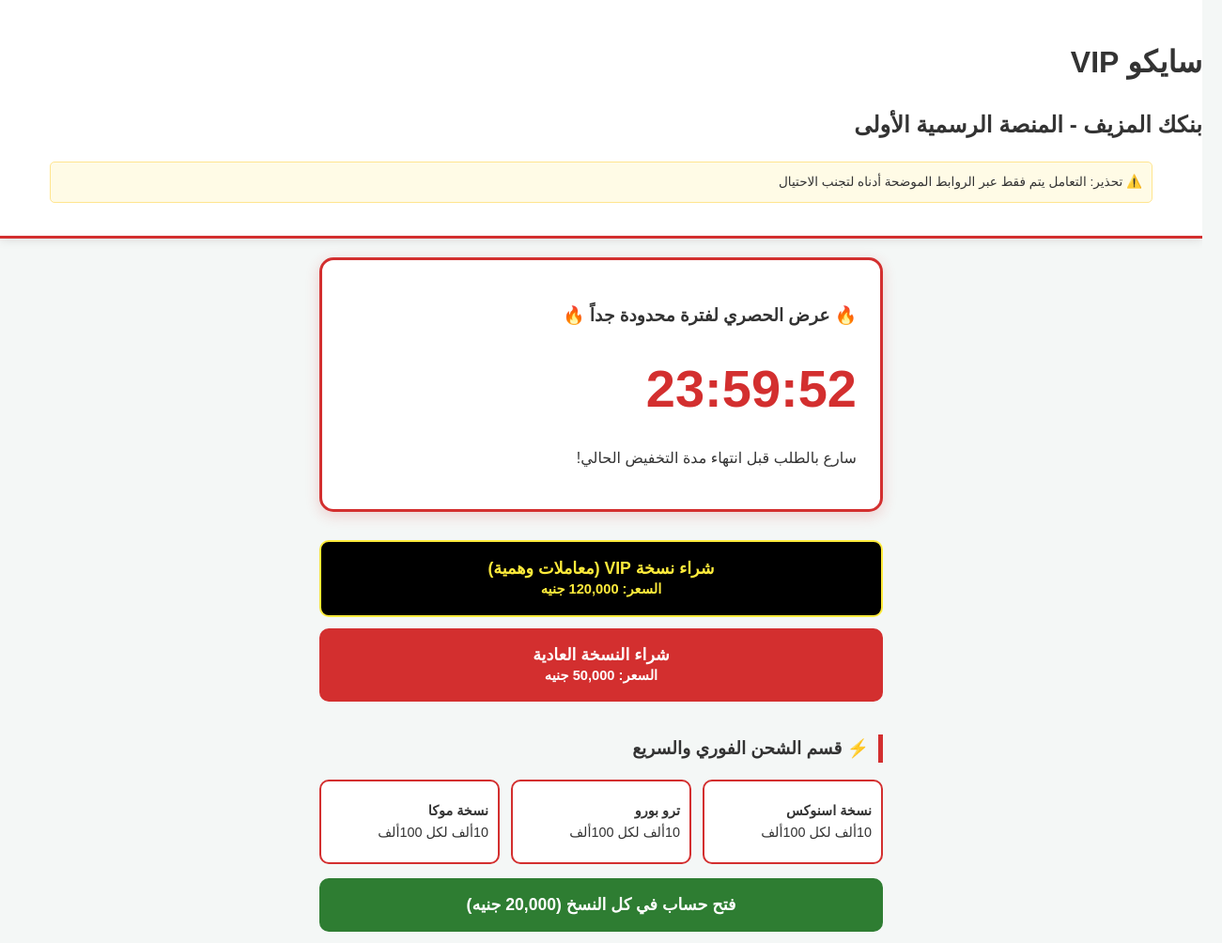
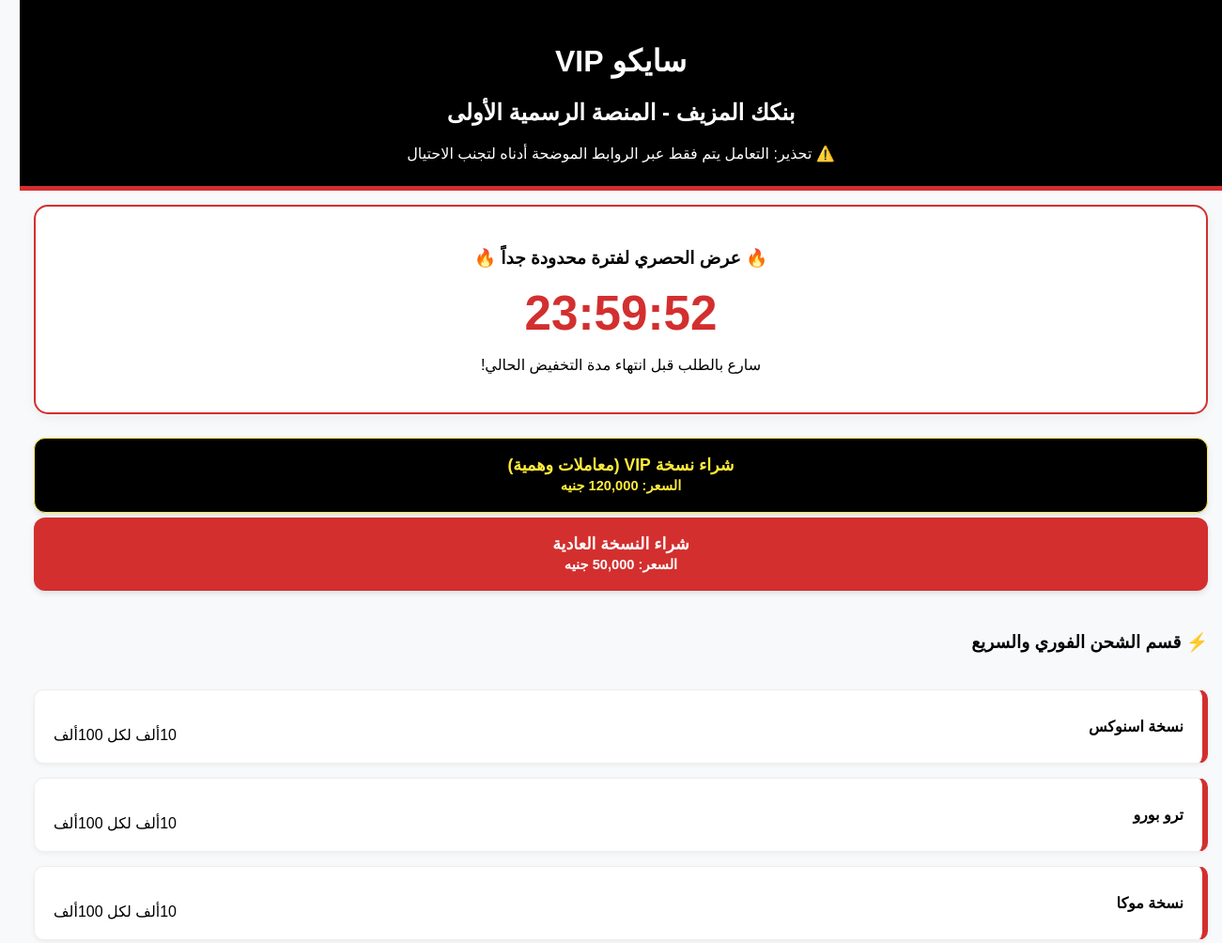
Before and after one commit to khaldhsam179-cell/-, a plain HTML site: page index.html in a window 1280 px wide. Shown: the top 1004 px of the page at 94% size, 1301 px wide, since content can reach past the window. Drawn offline with Linux system fonts and the light colour scheme.

Commit message:
Update style.css

```diff
--- a/style.css
+++ b/style.css
@@ -1,80 +1,114 @@
+/* التصميم المتجاوب مع شاشة الهاتف بالكامل */
 body {
-    font-family: 'Cairo', Arial, sans-serif;
-    background: #f4f7f6;
-    color: #333;
+    font-family: 'Cairo', sans-serif;
+    background: #f8f9fa;
     margin: 0;
+    padding: 0;
     direction: rtl;
-    line-height: 1.6;
 }
 
+/* الحاوية تأخذ عرض الشاشة بالكامل مع تباعد بسيط من الجوانب */
 .container {
-    padding: 20px;
-    max-width: 600px; /* تم تكبير العرض */
-    margin: auto;
+    padding: 15px;
+    width: 100%;
+    max-width: 100%; /* لملء الشاشة */
+    box-sizing: border-box; /* لضمان عدم خروج المحتوى عن الشاشة */
+    display: flex;
+    flex-direction: column;
+    gap: 20px;
 }
 
-/* الهيدر */
-.main-header { background: #fff; padding: 20px 0; border-bottom: 3px solid #d32f2f; box-shadow: 0 2px 10px rgba(0,0,0,0.1); }
-.warning-bar { background: #fffbe6; border: 1px solid #ffe58f; padding: 10px; font-size: 0.85rem; border-radius: 5px; margin: 15px auto; max-width: 90%; }
+/* الهيدر بعرض الشاشة الكامل */
+.main-header {
+    background: #000;
+    color: #fff;
+    padding: 25px 15px;
+    border-bottom: 5px solid #d32f2f;
+    text-align: center;
+}
 
-/* بوكس العرض */
+/* بوكس العداد - عريض وفخم */
 .promo-box {
     background: #fff;
-    border: 3px solid #d32f2f;
+    border: 2px solid #d32f2f;
     border-radius: 15px;
-    padding: 25px;
-    margin-bottom: 30px;
-    box-shadow: 0 4px 15px rgba(211, 47, 47, 0.2);
+    padding: 25px 15px;
+    box-shadow: 0 4px 12px rgba(0,0,0,0.05);
+    text-align: center;
 }
-.timer { color: #d32f2f; font-size: 3.5rem; font-weight: bold; }
 
-/* الأزرار */
+.timer {
+    font-size: 3.2rem;
+    color: #d32f2f;
+    font-weight: bold;
+}
+
+/* الأزرار بعرض الشاشة */
 .btn {
     width: 100%;
     padding: 18px;
-    margin: 12px 0;
-    border-radius: 10px;
+    margin: 5px 0;
+    border-radius: 12px;
+    font-size: 1.1rem;
+    font-weight: bold;
     border: none;
-    font-weight: bold;
     cursor: pointer;
     display: block;
     text-decoration: none;
-    font-size: 1.1rem;
-    transition: transform 0.2s;
+    box-shadow: 0 3px 6px rgba(0,0,0,0.1);
 }
-.btn:active { transform: scale(0.98); }
 
-.btn-black { background: #000; color: #ffeb3b; border: 2px solid #ffeb3b; }
+.btn-black { background: #000; color: #ffeb3b; border: 1px solid #ffeb3b; }
 .btn-red { background: #d32f2f; color: white; }
 .btn-green { background: #2e7d32; color: white; }
-.btn-sky { background: #0088cc; color: white; }
-.btn-blue { background: #1877f2; color: white; }
 
-/* قسم الشحن */
-.section-title { margin-top: 35px; border-right: 5px solid #d32f2f; padding-right: 10px; text-align: right; }
-.shipping-grid { display: flex; gap: 12px; margin: 15px 0; }
+/* قسم الشحن - جعل الكروت تحت بعضها لتطويل الصفحة */
+.shipping-grid {
+    display: flex;
+    flex-direction: column;
+    gap: 15px;
+}
+
 .ship-card {
-    background: white;
-    border: 2px solid #d32f2f;
-    padding: 20px 10px;
+    background: #fff;
+    border: 1px solid #eee;
+    border-right: 6px solid #d32f2f;
+    padding: 20px;
     border-radius: 10px;
-    flex: 1;
-    cursor: pointer;
+    font-size: 1rem;
+    box-shadow: 0 2px 5px rgba(0,0,0,0.05);
+    display: flex;
+    justify-content: space-between; /* توزيع النص والسعر */
+    align-items: center;
+}
+
+/* نافذة الدفع - تأخذ مساحة مناسبة من الشاشة */
+.modal-content {
+    background: #fff;
+    margin: 10% auto;
+    padding: 25px;
+    width: 90%;
+    max-width: 400px;
+    border-radius: 20px;
+    text-align: center;
+}
+
+.acc-num {
+    font-size: 2rem;
+    color: #1b5e20;
+    background: #f0fdf4;
+    padding: 15px;
+    border-radius: 10px;
+    margin: 15px 0;
+    border: 1px dashed #2e7d32;
+    letter-spacing: 2px;
+}
+
+/* تباعد إضافي في الأسفل ليعطي طول للموقع */
+footer {
+    padding: 30px 0;
+    background: #f1f1f1;
+    margin-top: 20px;
+    color: #666;
     font-size: 0.9rem;
 }
-
-/* النافذة المنبثقة */
-.modal { display: none; position: fixed; top: 0; left: 0; width: 100%; height: 100%; background: rgba(0,0,0,0.9); z-index: 1000; overflow-y: auto; }
-.modal-content { background: #fff; margin: 5% auto; padding: 30px; width: 90%; max-width: 450px; border-radius: 20px; text-align: center; }
-
-.account-box { background: #e8f5e9; padding: 20px; border-radius: 12px; margin: 20px 0; border: 2px dashed #2e7d32; }
-.acc-num { font-size: 2.2rem; color: #1b5e20; font-weight: bold; letter-spacing: 3px; }
-
-.alert-danger { background: #fff1f0; border: 1px solid #ffa39e; color: #cf1322; padding: 15px; border-radius: 8px; font-size: 0.9rem; margin-bottom: 20px; font-weight: bold; }
-.price-tag { font-size: 1.3rem; color: #d32f2f; margin: 10px 0; }
-
-.btn-upload-action { background: #333; color: white; padding: 15px; width: 100%; border-radius: 10px; border: none; font-size: 1rem; cursor: pointer; }
-.success-msg { color: #52c41a; font-size: 1.5rem; font-weight: bold; margin-bottom: 10px; }
-.btn-close { background: none; border: none; color: #999; margin-top: 20px; cursor: pointer; text-decoration: underline; }
-
-footer { padding: 40px; color: #888; font-size: 0.8rem; }
```
